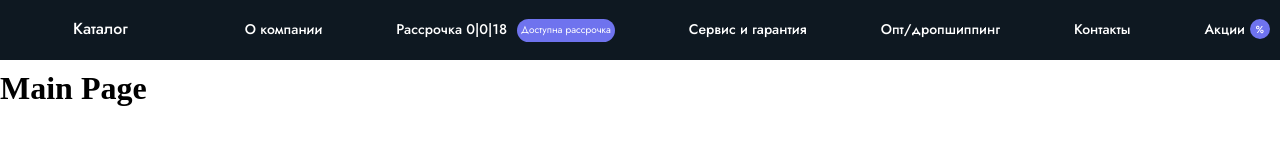
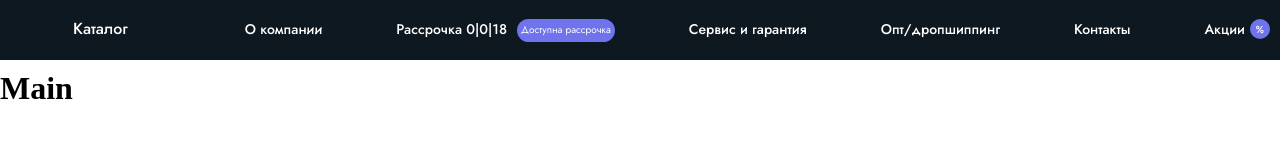
Before and after one commit to Uzwebprogram/Project-market-team, a React (Create React App) app: page / in a window 1280 px wide. Shown: the part 128-288 px from the top of the page. Built offline with nearby package versions, Linux system fonts and the light colour scheme.

Commit message:
add main

```diff
--- a/src/Pages/Main/Main.jsx
+++ b/src/Pages/Main/Main.jsx
@@ -4,7 +4,7 @@ function Main() {
     return(
         <>
         <Header/>
-        <h1>Main Page</h1>
+        <h1>Main</h1>
         </>
     )
 }
```
